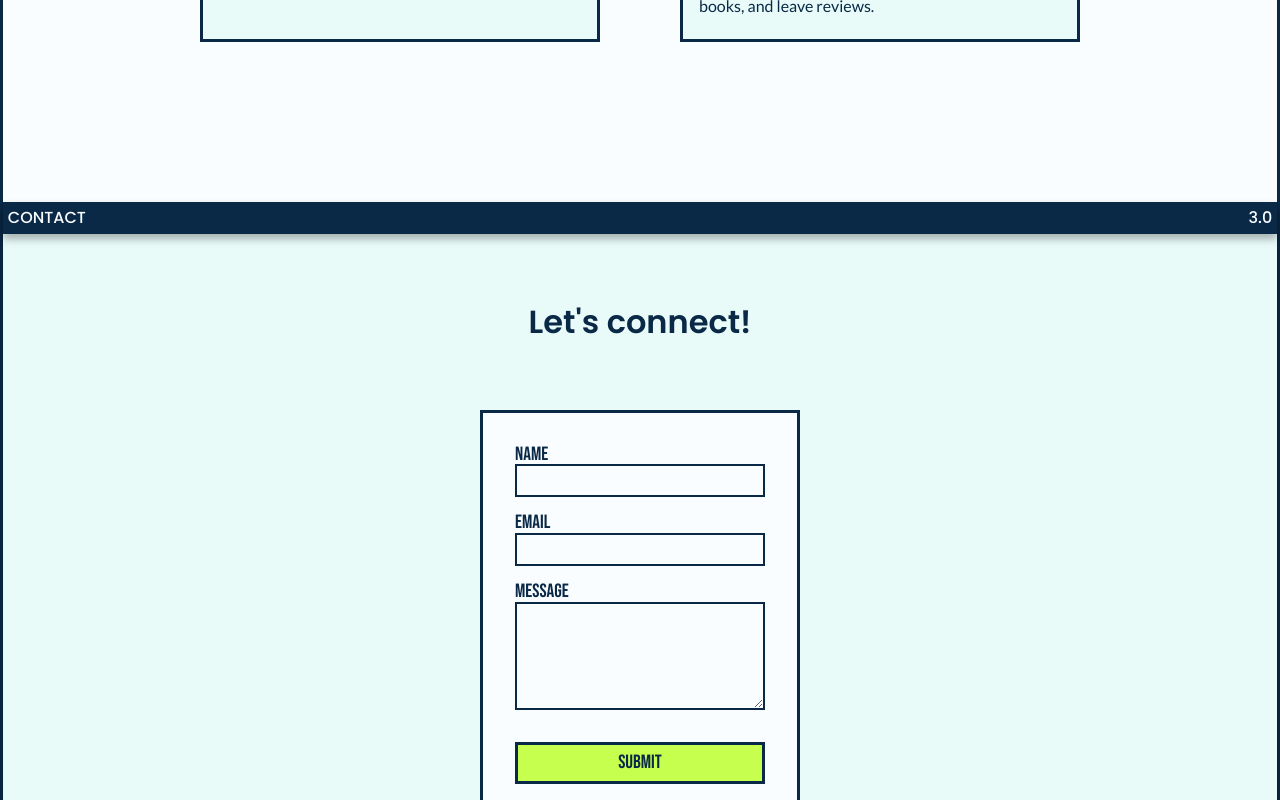
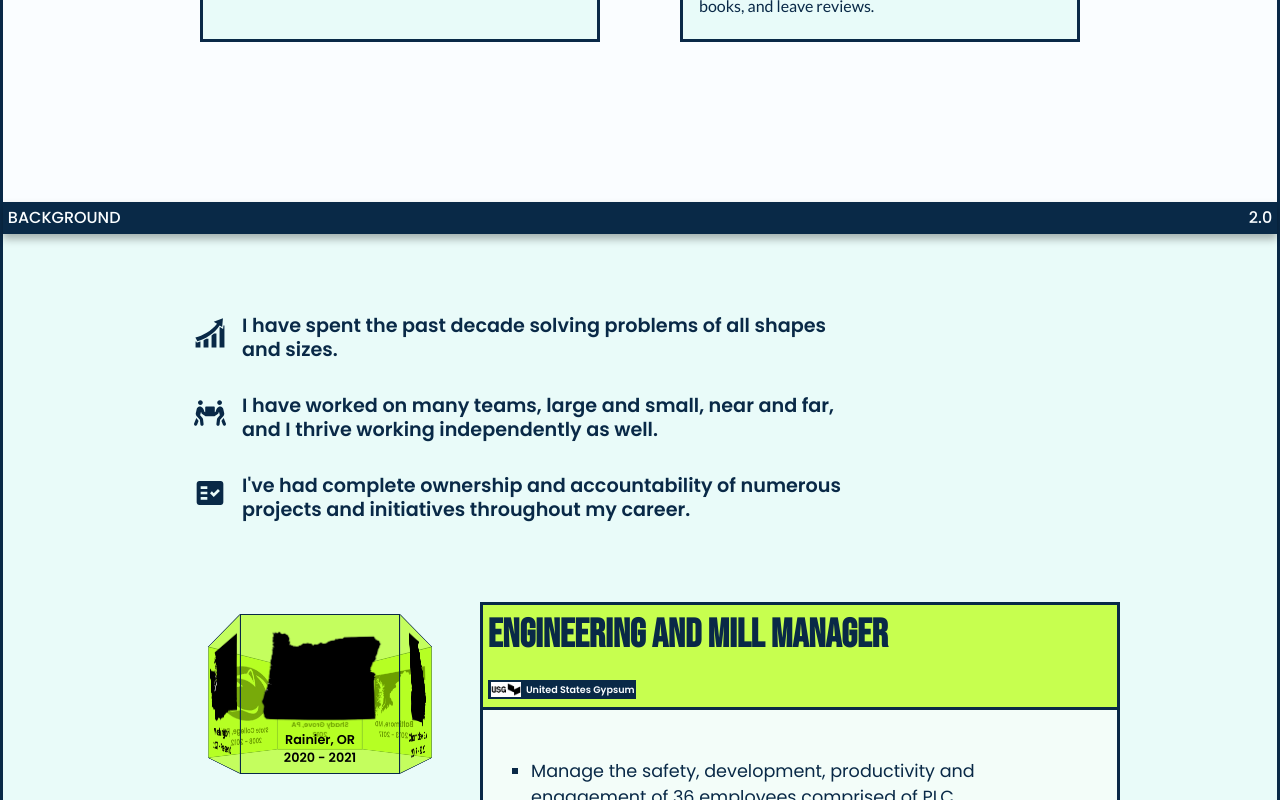
Before and after one commit to a-stepanian/portfolio, a React (Create React App) app: page / in a window 1280 px wide. Shown: the part 2000-2800 px from the top of the page. Built offline with nearby package versions, Linux system fonts and the light colour scheme.

Commit message:
remove state cube component from experience section to further trouble shoot and modify animation timing for sidebar

```diff
--- a/src/App.js
+++ b/src/App.js
@@ -1,4 +1,12 @@
-import { Navbar, Sidebar, Projects, Contact, Hero, Footer } from "./components";
+import {
+  Navbar,
+  Sidebar,
+  Projects,
+  Experience,
+  Contact,
+  Hero,
+  Footer,
+} from "./components";
 import styled from "styled-components";
 import { useEffect } from "react";
 
@@ -22,7 +30,7 @@ function App() {
         <Hero />
         <div className="content-wrapper">
           <Projects />
-          {/* <Experience /> */}
+          <Experience />
           <Contact />
         </div>
         <Footer />
@@ -32,7 +40,6 @@ function App() {
 }
 
 const Wrapper = styled.div`
-  width: 100%;
   .hide-overflow {
     height: 100vh;
     width: 100%;
--- a/src/components/experience/Experience.js
+++ b/src/components/experience/Experience.js
@@ -1,7 +1,7 @@
 import React, { useEffect, useState } from "react";
 import styled from "styled-components";
 import { experience, education } from "../../data";
-import { Job, StateCube, BigCube, School } from "../index";
+import { Job, BigCube, School } from "../index";
 import { MdFactCheck } from "react-icons/md";
 import { FaPeopleCarry } from "react-icons/fa";
 import { GiProgression } from "react-icons/gi";
@@ -93,7 +93,7 @@ const Experience = () => {
         </div>
 
         <div className="cube-wrapper">
-          <StateCube cubeFace={cubeFace} />
+          {/* <StateCube cubeFace={cubeFace} /> */}
           <BigCube bigCubeFace={bigCubeFace} />
         </div>
       </section>
--- a/src/components/navigation/Sidebar.js
+++ b/src/components/navigation/Sidebar.js
@@ -132,9 +132,9 @@ const Wrapper = styled.div`
     }
     .divider {
       opacity: 0;
-      width: 0;
+      width: 100%;
       border-top: var(--small-border);
-      transition: opacity var(--hamburger), width var(--hamburger);
+      transition: opacity var(--hamburger);
     }
   }
 
@@ -150,10 +150,8 @@ const Wrapper = styled.div`
         font-size var(--hamburger) var(--hamburger);
     }
     .divider {
-      transition: opacity var(--hamburger) var(--hamburger),
-        width var(--hamburger) var(--hamburger);
+      transition: opacity var(--hamburger) var(--hamburger);
       opacity: 1;
-      width: 100%;
     }
   }
 
--- a/src/context.js
+++ b/src/context.js
@@ -22,7 +22,7 @@ const AppProvider = ({ children }) => {
           top: offsetPosition,
           behavior: "smooth",
         });
-      }, 500);
+      }, 400);
     } else {
       window.scrollTo({
         top: offsetPosition,
--- a/src/index.css
+++ b/src/index.css
@@ -15,7 +15,7 @@
   /* 0.9 = e6 */
 
   --black: #092947;
-  --sidebar-hider: #092947e6;
+  --sidebar-hider: #092947f6;
   --white: #fafdff;
 
   /* hero drawn boxes, experience content boxes */
@@ -29,7 +29,7 @@
   --cube: #c6e1facc;
   --big-cube: #aeff009f;
 
-  --hamburger: 0.5s;
+  --hamburger: 0.4s;
   --info: 0.7s;
   --hero: 2.5s;
   --hero-delay: 2s;
```
